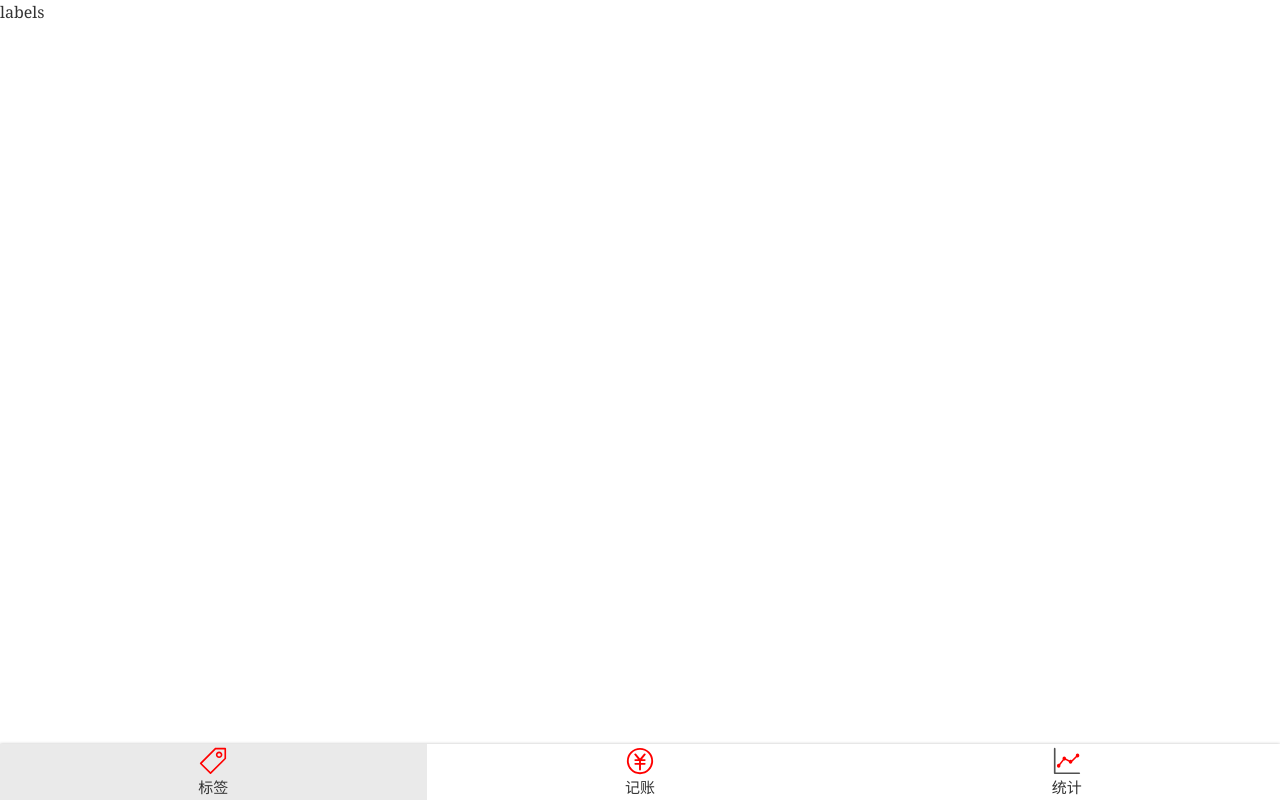
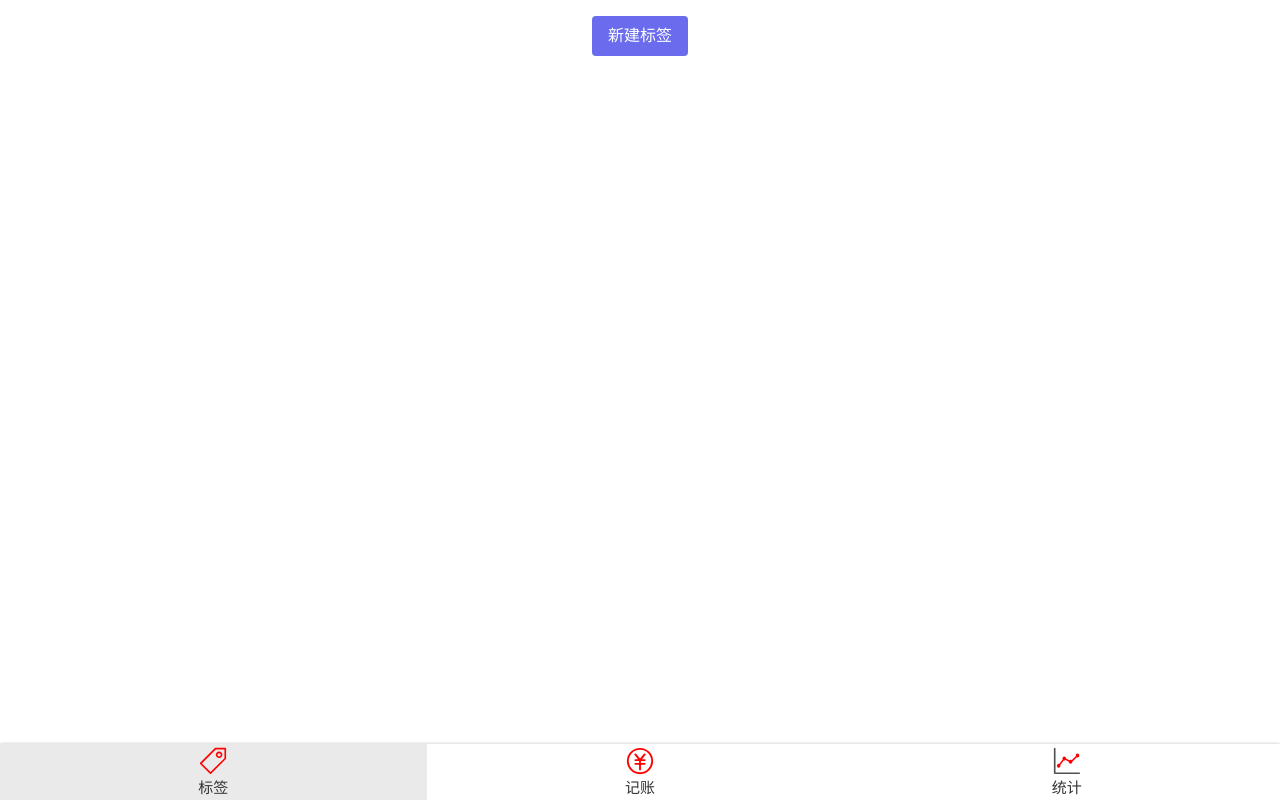
Before and after one commit to macycle/wallet, a Vue app: page /#/labels in a window 1280 px wide. Built offline with nearby package versions, Linux system fonts and the light colour scheme.

Commit message:
创建tag的model.ts

```diff
--- /dev/null
+++ b/src/tagListModel.ts
@@ -0,0 +1,25 @@
+const localStorageKeyName='tagList';
+type TagListModel={
+    data: string[];
+    fetch: () => string[];
+    create: (name: string) => 'success' | 'duplicated';  //success表示成功，duplicated表示重复
+    save: () => void;
+}
+const tagListModel: TagListModel={
+    data: [],
+     fetch(){
+         this.data = JSON.parse(window.localStorage.getItem(localStorageKeyName) || '[]');
+         return this.data
+     },
+     create(name: string){
+        if(this.data.indexOf(name)>=0){return 'duplicated';}
+        this.data.push(name);
+        this.save();
+        return 'success';
+     },
+     save(){
+         window.localStorage.setItem(localStorageKeyName,JSON.stringify(this.data));
+     }
+}
+
+export default tagListModel;
--- a/src/views/Labels.vue
+++ b/src/views/Labels.vue
@@ -1,11 +1,78 @@
 <template>
     <Layout>
-        <template>labels</template>
+        <ul class="tags">
+            <li v-for="tag in tags" :key="tag"><span>{{tag}}</span><Icon name='right'/></li>
+
+        </ul>
+        <div class="createTag-wrapper">
+            <button class="createTag" @click="createTag">新建标签</button>
+        </div>
     </Layout>
 </template>
 
-<script>
-    export default {
-        name:'Labels'
+<script lang='ts'>
+    import Vue from 'vue';
+    import {Component} from 'vue-property-decorator';
+    import tagListModel from '@/tagListModel';
+
+    tagListModel.fetch();
+
+    @Component
+    export default class Labels extends Vue{
+
+        tags=tagListModel.data;
+        createTag(){
+            const name=window.prompt('请输入标签名');
+            if(name){
+                const message=tagListModel.create(name)
+                if(message === 'duplicated'){
+                    window.alert('标签名重复')
+                }else if(message==='success'){
+                    window.alert('添加成功')
+                }
+            }
+        }
+
     }
+
 </script>
+
+<style lang='scss' scoped>
+.tags{
+    background: white;
+    font-size: 16px;
+
+
+    >li{
+        min-height: 44px;
+        display: flex;
+        align-items: center;
+        justify-content: space-between;
+        border-bottom: 1px solid #e6e6e6;
+        padding-left: 10px;
+        svg{
+            width: 18px;
+            height: 18px;
+            fill:#666;
+            margin-right:16px;
+        }
+    }
+}
+
+.createTag-wrapper{
+    text-align: center;
+    padding:16px;
+    margin-top:44-16 px ;
+    font-family: Arial, Helvetica, sans-serif;
+    .createTag{
+    background: rgba(95, 97, 236, 0.931);
+    color:white;
+    border-radius: 4px;
+    border:none;
+    height: 40px;
+    padding:0 16px
+  }
+}
+
+
+</style>
--- a/src/views/Money.vue
+++ b/src/views/Money.vue
@@ -25,15 +25,15 @@
 import Tags from '@/components/money/Tags.vue'
 import {Component, Watch} from 'vue-property-decorator';
 import model from '@/model';
-
+import tagListModel from '@/tagListModel'
 
 @Component({
     components:{NumberPad,Types,Notes,Tags}
 })
     export default class Money extends Vue{
-        tags=['衣','食','住','行','彩票'];
         recordList: RecordItem[] = model.fetch();
-
+        tagList=tagListModel.fetch();
+        tags=this.tagList;
         record: RecordItem = {
             tags:[],
             notes:'',
```
Also changed, not shown: src/assets/icons/right.svg (added).
